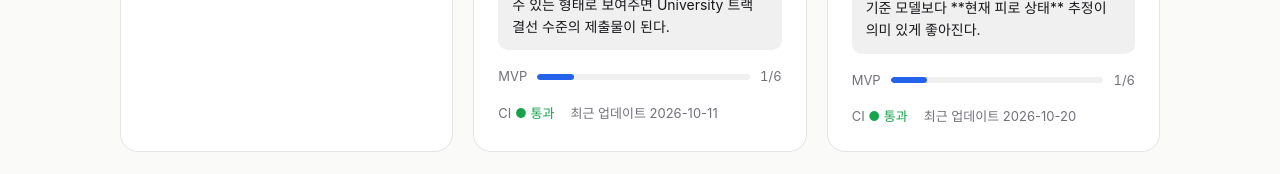
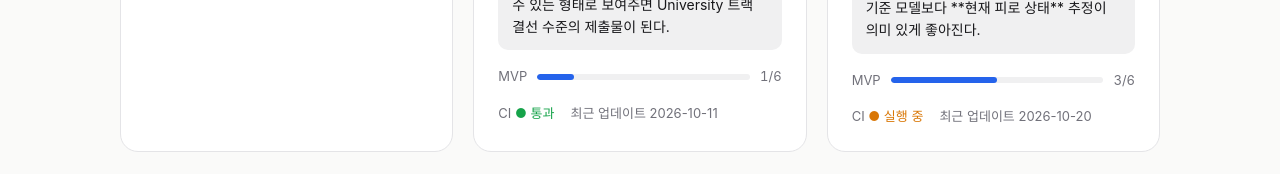
Before and after one commit to JinsooYang/jinsooyang.github.io, a plain HTML site: page index.html in a window 1280 px wide. Shown: the part 1537-1711 px from the top of the page. Drawn offline with Linux system fonts and the light colour scheme; a web font is replaced by a local one.

Commit message:
Update portfolio

```diff
--- a/index.html
+++ b/index.html
@@ -109,8 +109,8 @@
 <div class="top"><span class="pill"><span class="dot"></span>개발 중</span><span>#0012</span></div>
 <div><h3>Fatigue Analysis</h3><p class="summary">스포츠 코치·퍼포먼스 팀을 위해 / 같은 선수의 반복 동작 영상으로 — 첫 사례는 골프 4일 연속 18홀 대회의 스윙(가능하면 보행) — **지금의 피로 상태**(Low/Moderate/High + 신뢰도 + 어떤 움직임이 변했나)를 추정해 / 컨디션 관리 판단을 돕는다. 먼저 리서치로 &quot;영상이 시간·운동량만 쓴 기준보다 피로를 더 잘 맞히는가&quot;를 검증한다.</p></div>
 <p class="hypo"><em>가설</em>같은 골퍼의 반복 스윙에서 뽑은 움직임 특징(biomechanical drift)을 더하면, 홀·라운드·경과 시간·운동량만 쓴 기준 모델보다 **현재 피로 상태** 추정이 의미 있게 좋아진다.</p>
-<div class="progress"><span>MVP</span><div class="track"><div class="fill" style="width:17%"></div></div><span>1/6</span></div>
-<div class="meta"><span>CI <span class="ok">● 통과</span></span><span>최근 업데이트 2026-10-20</span></div>
+<div class="progress"><span>MVP</span><div class="track"><div class="fill" style="width:50%"></div></div><span>3/6</span></div>
+<div class="meta"><span>CI <span class="warn">● 실행 중</span></span><span>최근 업데이트 2026-10-20</span></div>
 </article>
 </div>
 <footer>scripts/dashboard.py로 자동 생성됨</footer>
```
